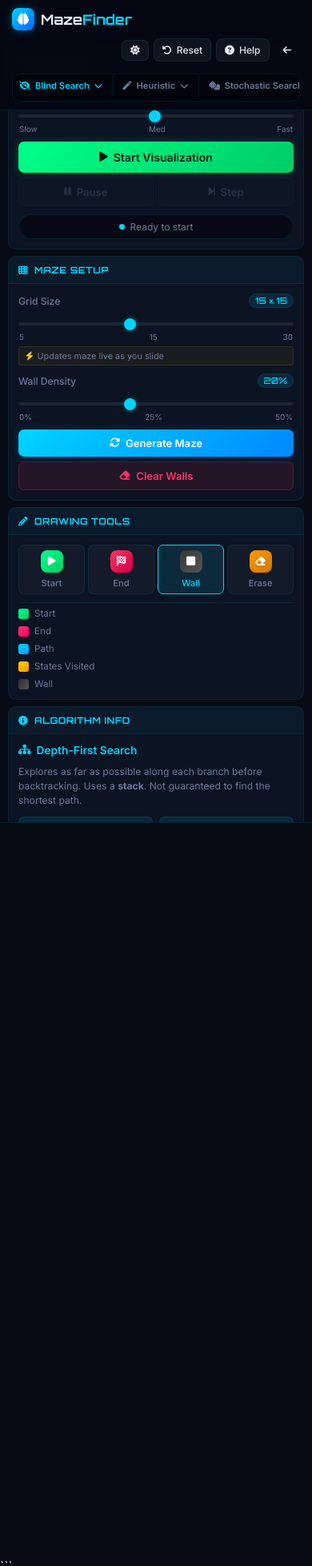
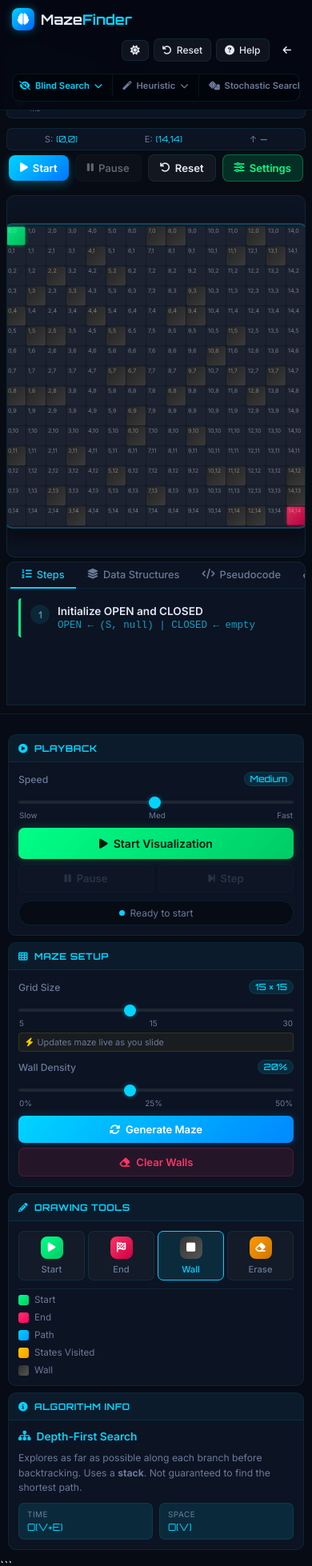
Before and after one commit to rahul9512/maze_visualizer, a Django app: page /maze/ in a window 390 px wide. Shown: the whole page at 80% size. Run offline with Django 5.2, Linux system fonts and the light colour scheme.

Commit message:
Optimize Mobile Maze Section: Top-level maze canvas, pixel-perfect auto cell sizing, mobile quick toolbar, and responsive resize recalculation

```diff
--- a/core/static/css/maze.css
+++ b/core/static/css/maze.css
@@ -604,8 +604,60 @@ html, body {
     to { opacity: 1; transform: translateX(0); }
 }
 
+/* ─── MOBILE QUICK TOOLBAR & PRECISE MAZE GRID ─── */
+.mobile-quick-toolbar {
+    display: none;
+    gap: 8px;
+    margin-bottom: 12px;
+    width: 100%;
+    justify-content: center;
+    align-items: center;
+}
+
+.mq-btn {
+    display: inline-flex;
+    align-items: center;
+    justify-content: center;
+    gap: 6px;
+    padding: 8px 14px;
+    border-radius: 8px;
+    font-family: var(--ui);
+    font-size: 0.82rem;
+    font-weight: 600;
+    cursor: pointer;
+    border: 1px solid var(--border);
+    transition: all 0.2s ease;
+}
+
+.mq-btn--start {
+    background: linear-gradient(135deg, #00d4ff, #0077ff);
+    color: #fff;
+    border: none;
+    box-shadow: 0 4px 12px rgba(0, 212, 255, 0.3);
+}
+
+.mq-btn--secondary {
+    background: rgba(255, 255, 255, 0.05);
+    color: var(--fg);
+}
+
+.mq-btn--toggle {
+    background: rgba(0, 255, 136, 0.15);
+    color: #00ff88;
+    border-color: rgba(0, 255, 136, 0.3);
+}
+
+.mq-btn:disabled {
+    opacity: 0.4;
+    cursor: not-allowed;
+}
+
 /* ─── MOBILE & TABLET RESPONSIVENESS ─── */
 @media (max-width: 992px) {
+    .mobile-quick-toolbar {
+        display: flex;
+    }
+
     .topbar {
         height: auto;
         padding: 10px 15px;
@@ -646,21 +698,27 @@ html, body {
     }
 
     .app-layout {
-        grid-template-columns: 1fr;
+        display: flex;
+        flex-direction: column;
         height: auto;
         min-height: calc(100vh - 60px);
     }
 
     .sidebar {
+        order: 2;
         width: 100%;
-        max-height: 45vh;
+        max-height: none;
+        overflow: visible;
         border-right: none;
-        border-bottom: 1px solid var(--border);
+        border-top: 1px solid var(--border);
+        padding-top: 15px;
     }
 
     .main-area {
-        padding: 12px;
+        order: 1;
+        padding: 10px 8px;
         width: 100%;
+        box-sizing: border-box;
         overflow-x: hidden;
     }
 
@@ -671,8 +729,8 @@ html, body {
 
     .stat-chip {
         flex: 1 1 calc(33.33% - 8px);
-        min-width: 110px;
-        padding: 8px 12px;
+        min-width: 100px;
+        padding: 6px 10px;
     }
 
     .coords-display {
@@ -683,9 +741,29 @@ html, body {
     }
 
     .maze-wrapper {
-        padding: 10px;
-        max-width: 100%;
-        overflow: auto;
+        padding: 10px 0;
+        width: 100%;
+        display: flex;
+        justify-content: center;
+        align-items: center;
+        box-sizing: border-box;
+        overflow-x: hidden;
+    }
+
+    .maze-grid {
+        box-shadow: 0 8px 24px rgba(0, 0, 0, 0.6);
+        border: 2px solid rgba(0, 212, 255, 0.25);
+        border-radius: 12px;
+        touch-action: none;
+        margin: 0 auto;
+        user-select: none;
+        -webkit-user-select: none;
+    }
+
+    .grid-cell {
+        touch-action: none;
+        user-select: none;
+        -webkit-user-select: none;
     }
 }
 
@@ -707,10 +785,6 @@ html, body {
     .cat-label {
         font-size: 0.7rem;
         padding: 5px 8px;
-    }
-
-    .sidebar {
-        max-height: 50vh;
     }
 
     .stat-chip {
--- a/core/static/js/maze.js
+++ b/core/static/js/maze.js
@@ -474,16 +474,33 @@ class MazeVisualizer {
             if (e.target.id === 'help-modal') e.target.classList.remove('active');
         });
 
-        // DFID History modal
-        document.getElementById('dfid-history-btn')?.addEventListener('click', () => {
-            this.showHistoryModal();
+        // Mobile playback controls
+        document.getElementById('mobile-start-btn')?.addEventListener('click', () => {
+            if (!this.isVisualizing)      this.startVisualization();
+            else if (this.isPaused)       this.resumeVisualization();
+            else                          this.pauseVisualization();
         });
-        document.getElementById('close-history')?.addEventListener('click', () =>
-            document.getElementById('history-modal').classList.remove('active'));
-        document.getElementById('history-modal')?.addEventListener('click', (e) => {
-            if (e.target.id === 'history-modal') e.target.classList.remove('active');
+        document.getElementById('mobile-pause-btn')?.addEventListener('click', () => this.pauseVisualization());
+        document.getElementById('mobile-reset-btn')?.addEventListener('click', () => this.resetVisualization());
+
+        // Mobile settings scroll toggle
+        document.getElementById('mobile-controls-toggle')?.addEventListener('click', () => {
+            const sidebar = document.querySelector('.sidebar');
+            if (sidebar) {
+                sidebar.scrollIntoView({ behavior: 'smooth' });
+            }
+        });
+
+        // Window resize / orientation change handling for responsive grid
+        window.addEventListener('resize', () => {
+            clearTimeout(this._resizeTimer);
+            this._resizeTimer = setTimeout(() => {
+                this.generateMaze();
+                this.resetVisualization();
+            }, 200);
         });
     }
+
 
     // ─── PANEL TABS ───────────────────────────────────────
 
@@ -515,17 +532,23 @@ class MazeVisualizer {
         this.start = { x: 0, y: 0 };
 
         const wrapper = this.mazeGrid.parentElement;
-        // Force a layout flush so we get the real dimensions
-        const availW = Math.max((wrapper?.offsetWidth  || 600) - 16, 100);
-        const availH = Math.max((wrapper?.offsetHeight || 500) - 16, 100);
+        const isMobile = window.innerWidth <= 900;
 
-        // Calculate cell size, but enforce a minimum size (e.g. 25px) so when zoomed in it scrolls
-        const calculatedSize = Math.min(
-            Math.floor(availW  / this.gridSize),
-            Math.floor(availH  / this.gridSize),
-            80   // max cell size so large grids still look reasonable
-        );
-        const cellSize = Math.max(calculatedSize, 25);
+        // Calculate precise available width & height for clean screen fitting
+        const screenMargin = isMobile ? 16 : 32;
+        const maxAvailW = Math.max(Math.min(wrapper?.clientWidth || window.innerWidth, window.innerWidth - screenMargin), 100);
+        const maxAvailH = isMobile ? Math.floor(window.innerHeight * 0.45) : Math.max((wrapper?.clientHeight || 500) - 20, 200);
+
+        const calcCellW = Math.floor(maxAvailW / this.gridSize);
+        const calcCellH = Math.floor(maxAvailH / this.gridSize);
+
+        let cellSize;
+        if (isMobile) {
+            // Fit 100% cleanly inside mobile screen width
+            cellSize = Math.max(Math.min(calcCellW, calcCellH, 50), 10);
+        } else {
+            cellSize = Math.max(Math.min(calcCellW, calcCellH, 80), 20);
+        }
 
         this.mazeGrid.style.gridTemplateColumns = `repeat(${this.gridSize}, ${cellSize}px)`;
         this.mazeGrid.style.gridTemplateRows    = `repeat(${this.gridSize}, ${cellSize}px)`;
@@ -545,12 +568,13 @@ class MazeVisualizer {
                 el.className = 'grid-cell';
                 el.dataset.x = x; el.dataset.y = y;
 
-                if (cellSize >= 20) {
+                if (cellSize >= 22) {
                     const num = document.createElement('div');
                     num.className = 'cell-number';
                     num.textContent = `${x},${y}`;
                     el.appendChild(num);
                 }
+
 
                 el.addEventListener('click', () => this.handleCellClick(x, y));
                 el.addEventListener('mouseenter', (e) => { if (e.buttons === 1) this.handleCellClick(x, y, true); });
@@ -799,17 +823,31 @@ class MazeVisualizer {
         const startBtn = document.getElementById('start-btn');
         const pauseBtn = document.getElementById('pause-btn');
         const stepBtn  = document.getElementById('step-btn');
+
+        const mStartBtn = document.getElementById('mobile-start-btn');
+        const mPauseBtn = document.getElementById('mobile-pause-btn');
+
         if (!this.isVisualizing) {
-            startBtn.innerHTML = '<i class="fas fa-play"></i><span>Start Visualization</span>';
-            pauseBtn.disabled = true; stepBtn.disabled = true;
+            if (startBtn) startBtn.innerHTML = '<i class="fas fa-play"></i><span>Start Visualization</span>';
+            if (mStartBtn) mStartBtn.innerHTML = '<i class="fas fa-play"></i><span>Start</span>';
+            if (pauseBtn) pauseBtn.disabled = true;
+            if (mPauseBtn) mPauseBtn.disabled = true;
+            if (stepBtn) stepBtn.disabled = true;
         } else if (this.isPaused) {
-            startBtn.innerHTML = '<i class="fas fa-play"></i><span>Resume</span>';
-            pauseBtn.disabled = true; stepBtn.disabled = false;
+            if (startBtn) startBtn.innerHTML = '<i class="fas fa-play"></i><span>Resume</span>';
+            if (mStartBtn) mStartBtn.innerHTML = '<i class="fas fa-play"></i><span>Resume</span>';
+            if (pauseBtn) pauseBtn.disabled = true;
+            if (mPauseBtn) mPauseBtn.disabled = true;
+            if (stepBtn) stepBtn.disabled = false;
         } else {
-            startBtn.innerHTML = '<i class="fas fa-pause"></i><span>Pause</span>';
-            pauseBtn.disabled = false; stepBtn.disabled = true;
+            if (startBtn) startBtn.innerHTML = '<i class="fas fa-pause"></i><span>Pause</span>';
+            if (mStartBtn) mStartBtn.innerHTML = '<i class="fas fa-pause"></i><span>Pause</span>';
+            if (pauseBtn) pauseBtn.disabled = false;
+            if (mPauseBtn) mPauseBtn.disabled = false;
+            if (stepBtn) stepBtn.disabled = true;
         }
     }
+
 
     updateStatus(status) {
         const pill = document.getElementById('status-indicator');
--- a/core/templates/maze.html
+++ b/core/templates/maze.html
@@ -320,10 +320,27 @@
             </div>
         </div>
 
+        <!-- MOBILE QUICK ACTION TOOLBAR (Shown on small screens) -->
+        <div class="mobile-quick-toolbar">
+            <button class="mq-btn mq-btn--start" id="mobile-start-btn">
+                <i class="fas fa-play"></i> <span>Start</span>
+            </button>
+            <button class="mq-btn mq-btn--secondary" id="mobile-pause-btn" disabled>
+                <i class="fas fa-pause"></i> <span>Pause</span>
+            </button>
+            <button class="mq-btn mq-btn--secondary" id="mobile-reset-btn">
+                <i class="fas fa-undo"></i> <span>Reset</span>
+            </button>
+            <button class="mq-btn mq-btn--toggle" id="mobile-controls-toggle">
+                <i class="fas fa-sliders-h"></i> <span>Settings</span>
+            </button>
+        </div>
+
         <!-- MAZE GRID -->
         <div class="maze-wrapper">
             <div class="maze-grid" id="maze-grid"></div>
         </div>
+
 
         <!-- BOTTOM TABBED PANEL -->
         <div class="bottom-panel">
```
